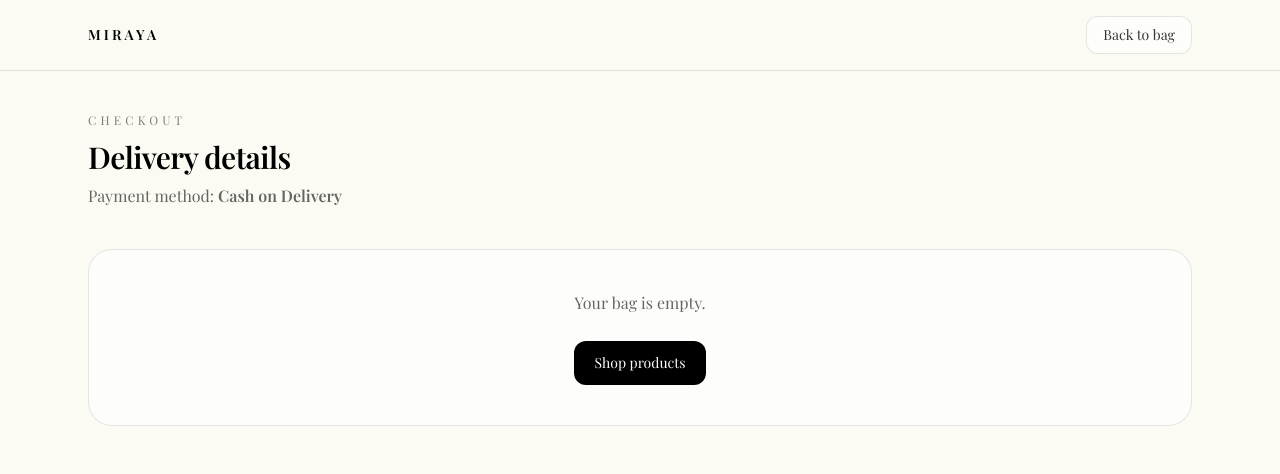
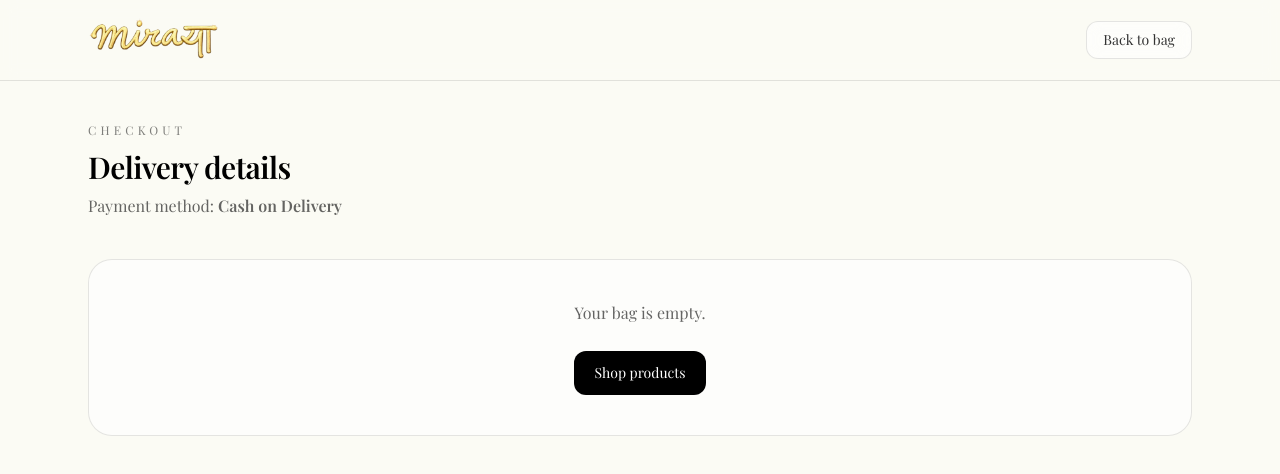
Before and after one commit to trippyskull/Miraya, a Next.js app: page /checkout in a window 1280 px wide. Shown: the top 474 px of the page. Built offline with nearby package versions, Linux system fonts and the light colour scheme.

Commit message:
Update homepage, loader, and checkout sheets integration

```diff
--- a/src/app/checkout/page.tsx
+++ b/src/app/checkout/page.tsx
@@ -4,6 +4,7 @@ import Link from "next/link";
 import { useEffect, useMemo, useState } from "react";
 import { PRODUCTS } from "../lib/products";
 import { useLoading } from "../components/LoadingProvider";
+import Image from "next/image";
 
 type CartItem = { id: string; variantId: string; qty: number };
 
@@ -84,9 +85,6 @@ const [placing, setPlacing] = useState(false);
     total,
     items: enriched.map((it) => ({
   id: it.id,
-  title: it.product.title,
-  variantId: it.variantId,
-  variantName: it.variant.name,
   qty: it.qty,
   price: it.variant.price,
 })),
@@ -129,7 +127,15 @@ const [placing, setPlacing] = useState(false);
       <header className="sticky top-0 z-50 border-b border-black/10 bg-[#fbfbf4]/75 backdrop-blur">
         <div className="mx-auto flex max-w-6xl items-center justify-between px-6 py-4">
           <Link href="/" className="text-sm font-semibold tracking-[0.22em]">
-            MIRAYA
+            <Image
+                src="/hero/logo.png"
+                alt="Miraya"
+                width={1800}
+                height={350}
+                priority
+                className="h-12 w-auto"
+                style={{ imageRendering: "auto" }}
+              />
           </Link>
           <Link
             href="/cart"
--- a/src/app/globals.css
+++ b/src/app/globals.css
@@ -182,3 +182,13 @@ html, body {
 body {
   position: relative;
 }
+
+html, body {
+  overflow-x: hidden; /* fallback */
+}
+
+@supports (overflow: clip) {
+  html, body {
+    overflow-x: clip; /* best: prevents sideways scroll but keeps normal y scroll */
+  }
+}
--- a/src/app/page.tsx
+++ b/src/app/page.tsx
@@ -110,7 +110,7 @@ export default function Home() {
           <div className="mx-auto flex max-w-7xl items-center justify-between px-6 py-4">
             <Link href="/" className="flex items-center gap-3">
               <Image
-                src="/hero/logof.png"
+                src="/hero/logo.png"
                 alt="Miraya"
                 width={2000}
                 height={400}
@@ -174,14 +174,13 @@ export default function Home() {
 
                 {/* Hero text overlay */}
                 <div className="absolute left-6 top-6 z-20 sm:left-10 sm:top-10">
-                  <div className="max-w-md rounded-[26px] border border-black/10 bg-white/40 p-5 backdrop-blur-md shadow-[0_18px_70px_rgba(0,0,0,0.10)]">
+                  <div className="max-w-[260px] sm:max-w-md rounded-[18px] sm:rounded-[26px] border border-black/10 bg-white/40 p-3 sm:p-5 backdrop-blur-md shadow-[0_18px_70px_rgba(0,0,0,0.10)]">
 
+                    <h4 className="mt-2 sm:mt-4 text-2xl sm:text-5xl font-semibold tracking-tight">
+                      Miraya
+                    </h4>
 
-                    <h1 className="mt-4 text-4xl font-semibold tracking-tight sm:text-5xl">
-                      Miraya
-                    </h1>
-
-                    <p className="mt-2 text-base sm:text-lg font-semibold text-black/80">
+                    <p className="mt-1 sm:mt-2 text-xs sm:text-lg font-semibold text-black/80">
                       The bag they’ll ask about before they say hello.
                     </p>
                   </div>
@@ -216,9 +215,7 @@ export default function Home() {
                     COLLECTION
                   </p>
                   <h2 className="mt-2 text-2xl font-semibold">Shop products</h2>
-                  <p className="mt-1 text-sm text-black/60">
-                    Open any product to see 5 images + variants.
-                  </p>
+
                 </div>
 
                 <div className="mt-4 flex gap-2 sm:mt-0">
```
